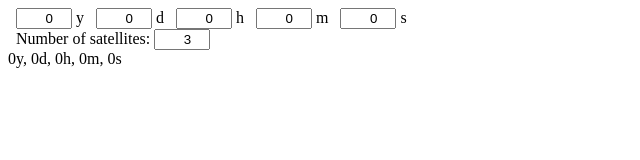
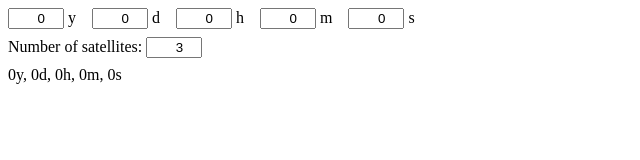
Before and after one commit to jocooper2018/ksptools, a website with bundled scripts: page html/index.html in a window 1280 px wide. Shown: the whole page, without its empty margins (0-640 px from the left). Built offline with nearby package versions, Linux system fonts and the light colour scheme.

Commit message:
update style.css

```diff
--- a/html/style.css
+++ b/html/style.css
@@ -3,6 +3,10 @@ input[type="number"] {
     text-align: right;
 }
 
-label {
-    margin-left: 0.5rem;
+main > div {
+    display: flex;
+    flex-direction: row;
+    flex-wrap: nowrap;
+    gap: 1rem;
+    margin: 0.5rem 0;
 }
```
